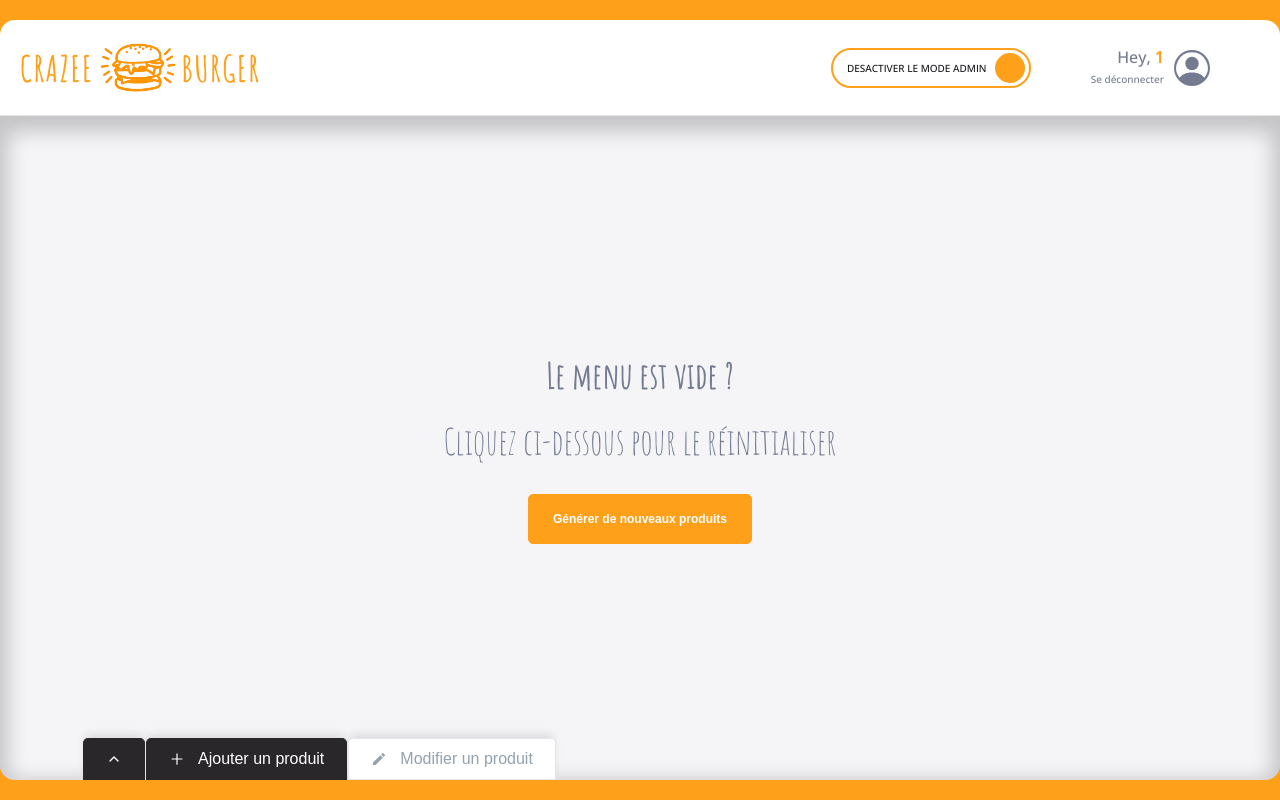
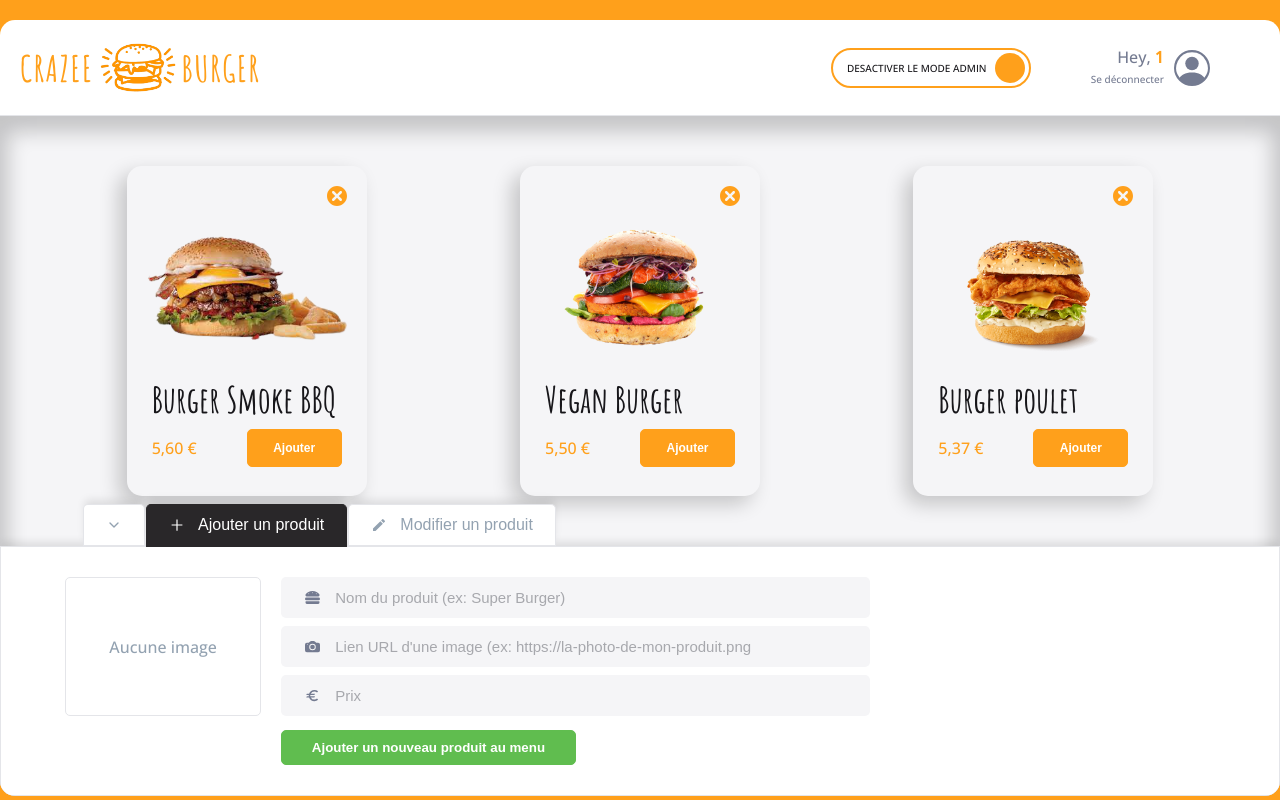
Before and after one commit to YohannMaiVan/React-crazee-burger, a React (Vite) app: page /order/1 in a window 1280 px wide. Built offline with nearby package versions, Linux system fonts and the light colour scheme.

Commit message:
🐛 F08: AddForm > Keep addform value even if the adminpanel is collapsed and reopened

```diff
--- a/src/components/pages/login/LoginForm.jsx
+++ b/src/components/pages/login/LoginForm.jsx
@@ -33,9 +33,9 @@ export default function LoginForm() {
         <TextInput
           value={username}
           onChange={handleChange}
-          Icon={<BsPersonCircle />}
           placeholder={"Entrez votre prénom..."}
           required
+          Icon={<BsPersonCircle />}
           className="input-login"
           version="normal"
         />
--- a/src/components/pages/order/Main/Admin/AdminPanel/AddForm.jsx
+++ b/src/components/pages/order/Main/Admin/AdminPanel/AddForm.jsx
@@ -12,10 +12,11 @@ import Button from "../../../../../reusable-ui/Button"
 
 export default function AddForm() {
   //state
-  const { handleAdd } = useContext(OrderContext)
-  const [newProduct, setNewProduct] = useState(EMPTY_PRODUCT)
+  const { handleAdd, newProduct, setNewProduct } = useContext(OrderContext)
+  // const [newProduct, setNewProduct] = useState(EMPTY_PRODUCT)
   const [isSubmitted, setisSubmitted] = useState(false)
   // comportements
+  // console.log("newProduct", newProduct)
 
   // gestionnaire d'évenement (state handler)
   const handleOnSubmit = (event) => {
--- a/src/components/pages/order/Main/Admin/AdminPanel/AdminPanel.jsx
+++ b/src/components/pages/order/Main/Admin/AdminPanel/AdminPanel.jsx
@@ -1,15 +1,17 @@
-import styled from "styled-components";
-import { theme } from "../../../../../../theme";
-import OrderContext from "../../../../../../context/OrderContext";
-import { useContext } from "react";
-import { getTabSelected, tabsConfig } from "../tabsConfig";
+import styled from "styled-components"
+import { theme } from "../../../../../../theme"
+import OrderContext from "../../../../../../context/OrderContext"
+import { useContext } from "react"
+import { getTabSelected, tabsConfig } from "../tabsConfig"
 
 export default function AdminPanel() {
-  const { currentTabSelected } = useContext(OrderContext);
+  const { currentTabSelected } = useContext(OrderContext)
 
-  const tabs = tabsConfig;
-  const tabSelected = getTabSelected(tabs, currentTabSelected);
-  return <AdminPanelStyled>{tabSelected.Content}</AdminPanelStyled>;
+  const tabs = tabsConfig
+  const tabSelected = getTabSelected(tabs, currentTabSelected)
+  return (
+    <AdminPanelStyled>{tabSelected && tabSelected.Content}</AdminPanelStyled>
+  )
 }
 
 const AdminPanelStyled = styled.div`
@@ -18,4 +20,4 @@ const AdminPanelStyled = styled.div`
   border: 1px solid ${theme.colors.greyLight};
   box-shadow: ${theme.shadows.subtle};
   padding: 30px 5%;
-`;
+`
--- a/src/components/pages/order/OrderPage.jsx
+++ b/src/components/pages/order/OrderPage.jsx
@@ -5,14 +5,16 @@ import { theme } from "../../../theme"
 import { useState } from "react"
 import OrderContext from "../../../context/OrderContext"
 import { fakeMenu } from "../../../fakeData/fakeMenu"
+import { EMPTY_PRODUCT } from "../../../javascript/constant"
 
 export default function OrderPage() {
   //state
-  const [menu, setMenu] = useState(fakeMenu.EMPTY)
   const [isModeAdmin, setIsModeAdmin] = useState(true) //to develop F08
+  const [isCollapsed, setIsCollapsed] = useState(false) // to develop F08
 
-  const [isCollapsed, setIsCollapsed] = useState(true) // to develop F08
+  const [menu, setMenu] = useState(fakeMenu.MEDIUM)
   const [currentTabSelected, setCurrentTabSelected] = useState("add")
+  const [newProduct, setNewProduct] = useState(EMPTY_PRODUCT)
 
   //comportements
   // gestionnaire de state (state handler)
@@ -38,7 +40,7 @@ export default function OrderPage() {
   }
 
   const resetMenu = () => {
-    setMenu(fakeMenu.SMALL)
+    setMenu(fakeMenu.MEDIUM)
   }
 
   const orderContextValue = {
@@ -52,6 +54,8 @@ export default function OrderPage() {
     handleAdd,
     handleDelete,
     resetMenu,
+    newProduct,
+    setNewProduct,
   }
   //affichage
   return (
--- a/src/components/reusable-ui/TextInput.jsx
+++ b/src/components/reusable-ui/TextInput.jsx
@@ -2,7 +2,6 @@ import styled, { css } from "styled-components"
 import { theme } from "../../theme"
 
 export default function TextInput({
-  value,
   onChange,
   Icon,
   className,
--- a/src/context/OrderContext.jsx
+++ b/src/context/OrderContext.jsx
@@ -14,4 +14,7 @@ export default createContext({
   handleAdd: () => {},
   handleDelete: () => {},
   resetMenu: () => {},
+
+  newProduct: [],
+  setNewProduct: () => {},
 })
```
Also changed, not shown: src/components/pages/order/Main/Admin/AdminTabs.jsx (+14 -14 lines).
